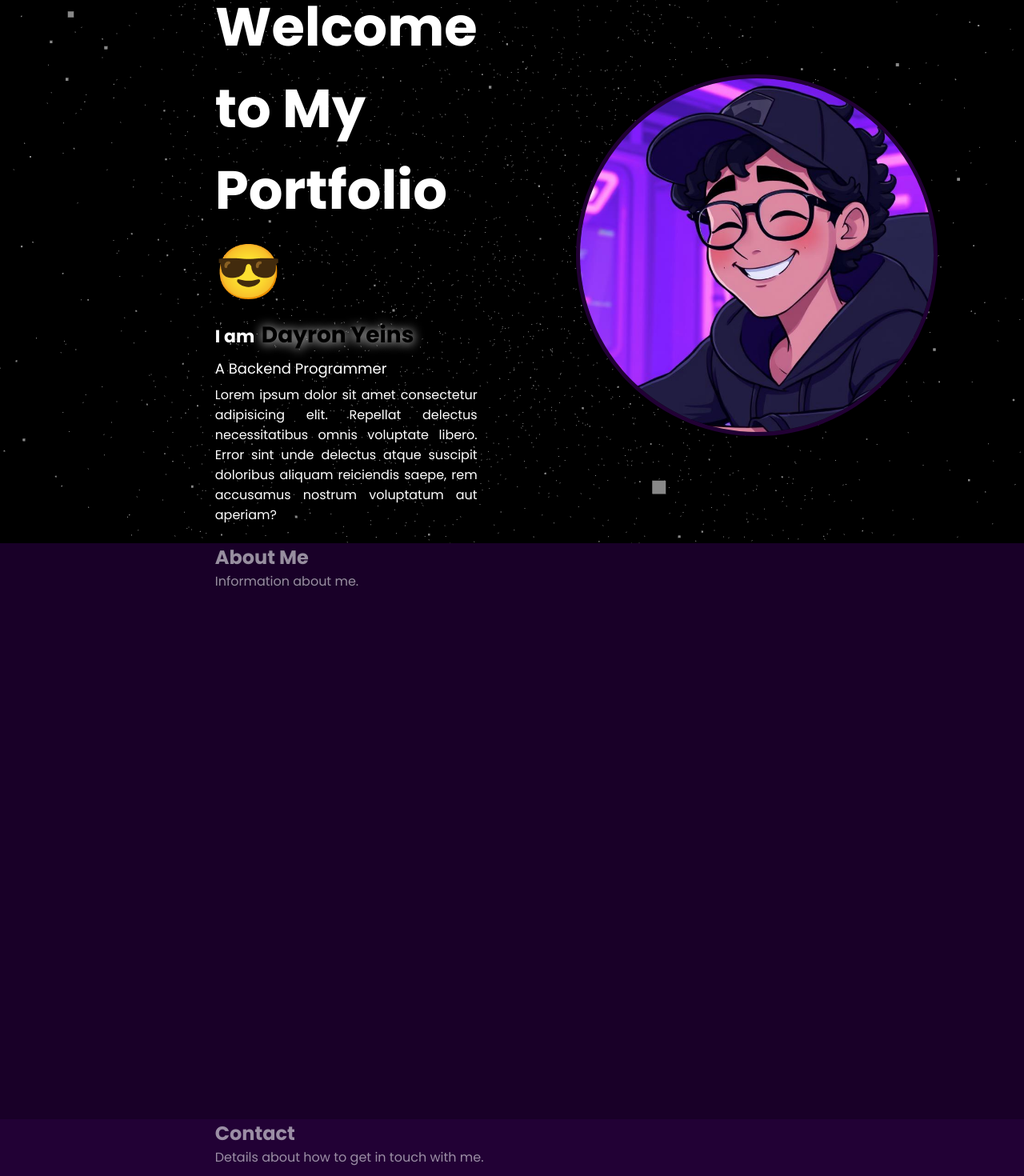
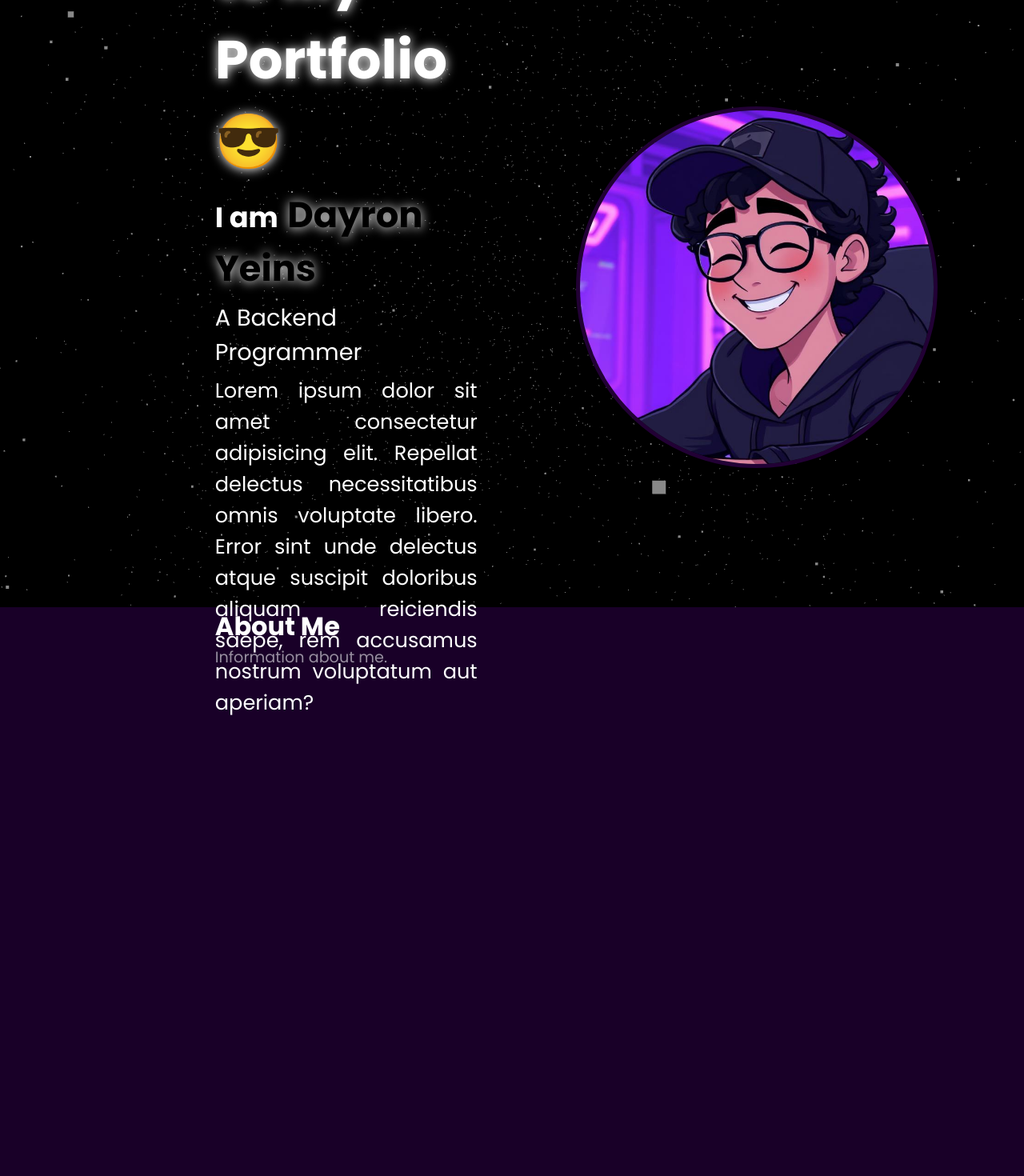
Before and after one commit to Dayron-z/Portfolio, a Vue app: page / in a window 1280 px wide. Shown: the part 100-1570 px from the top of the page at 80% size. Built offline with nearby package versions, Linux system fonts and the light colour scheme.

Commit message:
Improved portfolio with better practices.

```diff
--- a/src/App.vue
+++ b/src/App.vue
@@ -1,11 +1,15 @@
 <template>
   <div id="app">
-    <!-- Incluye el componente GalaxyBackground aquí -->
+    <!-- Incluye el componente GalaxyBackground -->
     <!-- <GalaxyBackground /> -->
 
-    <div class="container">
+    <div class="layout-container">
+      <header class="layout-container__navbar">
         <NavBar />
+      </header>
+      <main class="layout-container__content">
         <RouterView />
+      </main>
     </div>
   </div>
 </template>
@@ -39,7 +43,7 @@ body {
   font-weight: 400;
   font-style: normal;
   background-color: #333;
-  color: $gray-color;
+  color: #ccc;
 }
 
 html {
@@ -49,13 +53,23 @@ html {
 #app {
   display: flex;
   flex-direction: column;
+  height: 100vh;
 }
 
+.layout-container {
+  display: flex;
+  flex-direction: column;
+  flex: 1;
 
-nav {
+  &__navbar {
     height: 8%;
     background-color: #333;
     color: white;
   }
 
+  &__content {
+    flex: 1;
+    background-color: #222;
+  }
+}
 </style>
--- a/src/components/sections/NavBar.vue
+++ b/src/components/sections/NavBar.vue
@@ -1,12 +1,12 @@
 <template>
-  <nav class="navbar">
+  <nav class="header-navbar">
     <!-- Logo -->
-    <div class="navbar-logo">
+    <div class="header-navbar__logo">
       <a href="/">Dayron-z</a>
     </div>
 
     <!-- Secciones -->
-    <ul class="navbar-sections">
+    <ul class="header-navbar__sections">
       <li><router-link to="#about">About</router-link></li>
       <li><router-link to="#skills">Skills</router-link></li>
       <li><router-link to="#projects">Projects</router-link></li>
@@ -15,21 +15,23 @@
     </ul>
 
     <!-- Botón -->
-    <div class="navbar-button">
-      <a href="https://github.com/Dayron-z" target="_blank"><button>Github Profile</button></a>
+    <div class="header-navbar__cta">
+      <a href="https://github.com/Dayron-z" target="_blank"
+        ><button>Github Profile</button></a
+      >
     </div>
   </nav>
 </template>
 
 <style lang="scss" scoped>
-.navbar {
-  background-color:$black-color;
+.header-navbar {
+  background-color: $black-color;
   display: flex;
   justify-content: space-between;
   align-items: center;
   padding: 0.5rem 18%;
 
-  &-logo {
+  &__logo {
     a {
       text-decoration: none;
       font-size: 1.5rem;
@@ -38,7 +40,7 @@
     }
   }
 
-  &-sections {
+  &__sections {
     display: flex;
     gap: 1.4rem;
     list-style: none;
@@ -49,6 +51,7 @@
         color: inherit;
         font-size: 1.2rem;
         font-weight: 500;
+
         &:hover {
           text-decoration: underline;
         }
@@ -56,13 +59,13 @@
     }
   }
 
-  &-button {
+  &__cta {
     button {
       font-size: 1.25rem;
       padding: 0.5rem 1rem;
-      background-color: rgba(0,0,0,0);
+      background-color: transparent;
       color: #844ce6;
-      border: solid .15rem #844ce6;
+      border: 0.15rem solid #844ce6;
       border-radius: 0.5rem;
       cursor: pointer;
       transition: background-color 1s, color 0.5s;
--- a/src/pages/HomePage.vue
+++ b/src/pages/HomePage.vue
@@ -1,42 +1,43 @@
 <template>
-  <div class="center-section">
-    <!-- Sección Home -->
-    <section id="about" class="galaxy">
+  <div class="home-container">
+    <!-- Sección Inicio -->
+    <section id="about" class="about-section">
       <galaxy-background />
-      <div class="content-about-section">
-        <div class="left-about">
-          <h1 class="welcome">Welcome to My Portfolio 😎</h1>
-          <h2 class="i-am">
-            I am <span class="my-name">Dayron Yeins</span>
+      <div class="about-section__content">
+        <div class="about-section__text">
+          <h1 class="about-section__text__welcome">Welcome to My Portfolio 😎</h1>
+          <h2 class="about-section__text__intro">
+            I am <span class="about-section__text__intro__name">Dayron Yeins</span>
           </h2>
-          <p class="a-something">A Backend Programmer</p>
-          <p class="who-i-am">
+          <p class="about-section__text__role">A Backend Programmer</p>
+          <p class="about-section__text__description">
             Lorem ipsum dolor sit amet consectetur adipisicing elit. Repellat
             delectus necessitatibus omnis voluptate libero. Error sint unde
             delectus atque suscipit doloribus aliquam reiciendis saepe, rem
             accusamus nostrum voluptatum aut aperiam?
           </p>
         </div>
-        <img class="profile" src="../assets/dayron5.png" />
+        <img class="about-section__profile" src="../assets/dayron5.png" alt="Profile Image" />
       </div>
     </section>
 
-    <!-- Sección About -->
-    <section id="skills">
-      <h2>About Me</h2>
-      <p>Information about me.</p>
+    <!-- Sección Habilidades -->
+    <section id="skills" class="skills-section">
+      <h2 class="skills-section__title">About Me</h2>
+      <p class="skills-section__info">Information about me.</p>
     </section>
 
-    <!-- Sección Contact -->
-    <section id="contact">
-      <h2>Contact</h2>
-      <p>Details about how to get in touch with me.</p>
+    <!-- Sección Contacto -->
+    <section id="contact" class="contact-section">
+      <h2 class="contact-section__title">Contact</h2>
+      <p class="contact-section__info">Details about how to get in touch with me.</p>
     </section>
   </div>
 </template>
 
 <script>
 import GalaxyBackground from "@/components/sections/GalaxyBackground.vue";
+
 export default {
   components: { GalaxyBackground },
   // eslint-disable-next-line vue/multi-word-component-names
@@ -44,50 +45,60 @@ export default {
 };
 </script>
 
-<style lang="scss" scoped >
-.galaxy {
+<style lang="scss" scoped>
+.home-container {
+  /* Contenedor principal */
+  .about-section {
     display: flex;
     flex-direction: column;
+    height: 100vh;
+    position: relative; /* Necesario para la galaxia */
+    padding: 0rem 21%;
+
+    &__content {
+      display: flex;
+      align-items: center;
+      gap: 7.7rem;
       height: 100%;
-  position: relative; /* Necesario para la galaxia */
+      width: 100%;
+      z-index: 1;
     }
 
-.content-about-section {
-  height: 100%;
-  width: 100%;
-  display: flex;
-  align-items: center;
-  z-index: 1;
-  gap: 7.7rem;
-  .left-about {
+    &__text {
       display: flex;
       flex-direction: column;
       color: $white-color;
-    font-size: 12px;
       gap: 7px;
-    .welcome {
+
+      &__welcome {
         font-size: 4.2rem;
+        text-shadow: 0px 1px 14px $white-color;
       }
-    .i-am {
-      font-size: 22px;
-      .my-name {
+
+      &__intro {
+        font-size: 2.2rem;
+
+        &__name {
           color: $black-color;
           margin-left: 4px;
-        font-size: 28px;
+          font-size: 2.8rem;
           text-shadow: 0px 1px 14px $white-color;
           font-weight: bold;
         }
       }
-    .a-something {
-      font-size: 18px;
+
+      &__role {
+        font-size: 1.8rem;
       }
-    .who-i-am {
-      font-size: 16px;
+
+      &__description {
+        font-size: 1.6rem;
         max-width: 450px;
         text-align: justify;
       }
     }
-  .profile {
+
+    &__profile {
       border: 5px solid $medium-purple;
       height: 28.25rem;
       width: 28.25rem;
@@ -96,27 +107,42 @@ export default {
     }
   }
 
-section {
+  /* Sección Habilidades */
+  .skills-section {
+    background-color: $dark-purple;
+    padding: 0rem 21%;
+    height: 90vh;
+
+    &__title {
+      font-size: 2rem;
+      color: $white-color;
+    }
+
+    &__info {
+      font-size: 1.2rem;
+      color: $gray-color;
+    }
+  }
+
+  /* Sección Contacto */
+  .contact-section {
+    background-color: $medium-purple;
+    padding: 0rem 21%;
+    height: 90vh;
+
+    &__title {
+      font-size: 2rem;
+      color: $white-color;
+    }
+
+    &__info {
+      font-size: 1.2rem;
+      color: $gray-color;
+    }
+  }
 }
 
 #about {
-  background-color: rgba($dark-purple, 0.65); // 0.5 es el nivel de opacidad
-  height: 90vh;
-}
-
-#skills {
-  background-color: $dark-purple;
-  height: 90vh;
-}
-
-#contact {
-  background-color: $medium-purple;
-  height: 90vh;
-}
-
-#about,
-#skills,
-#contact {
-  padding: 0rem 21%;
+  background-color: rgba($dark-purple, 0.65); /* 0.5 es el nivel de opacidad */
 }
 </style>
```
Lines whose indentation alone changed are shown as unchanged.
